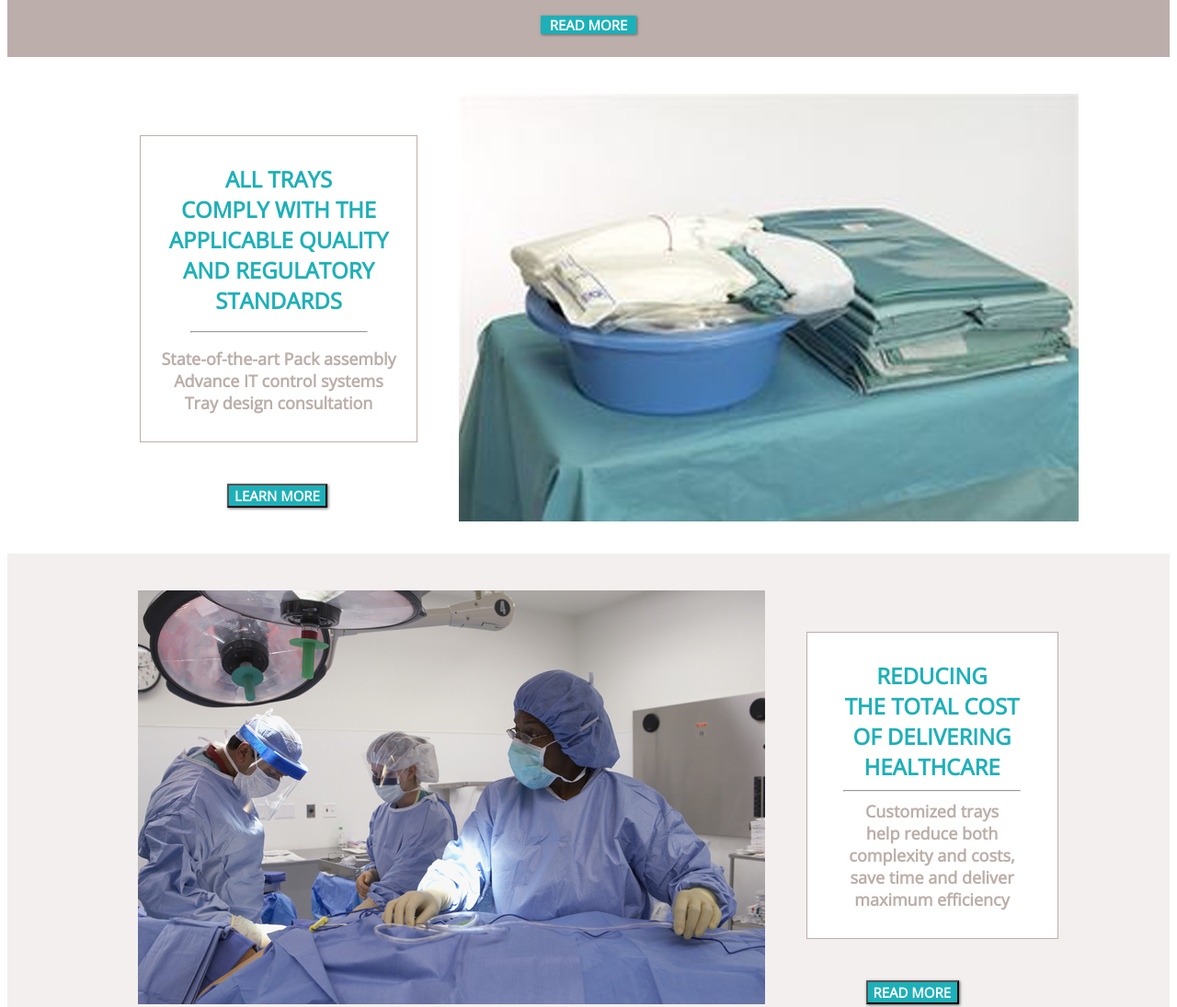
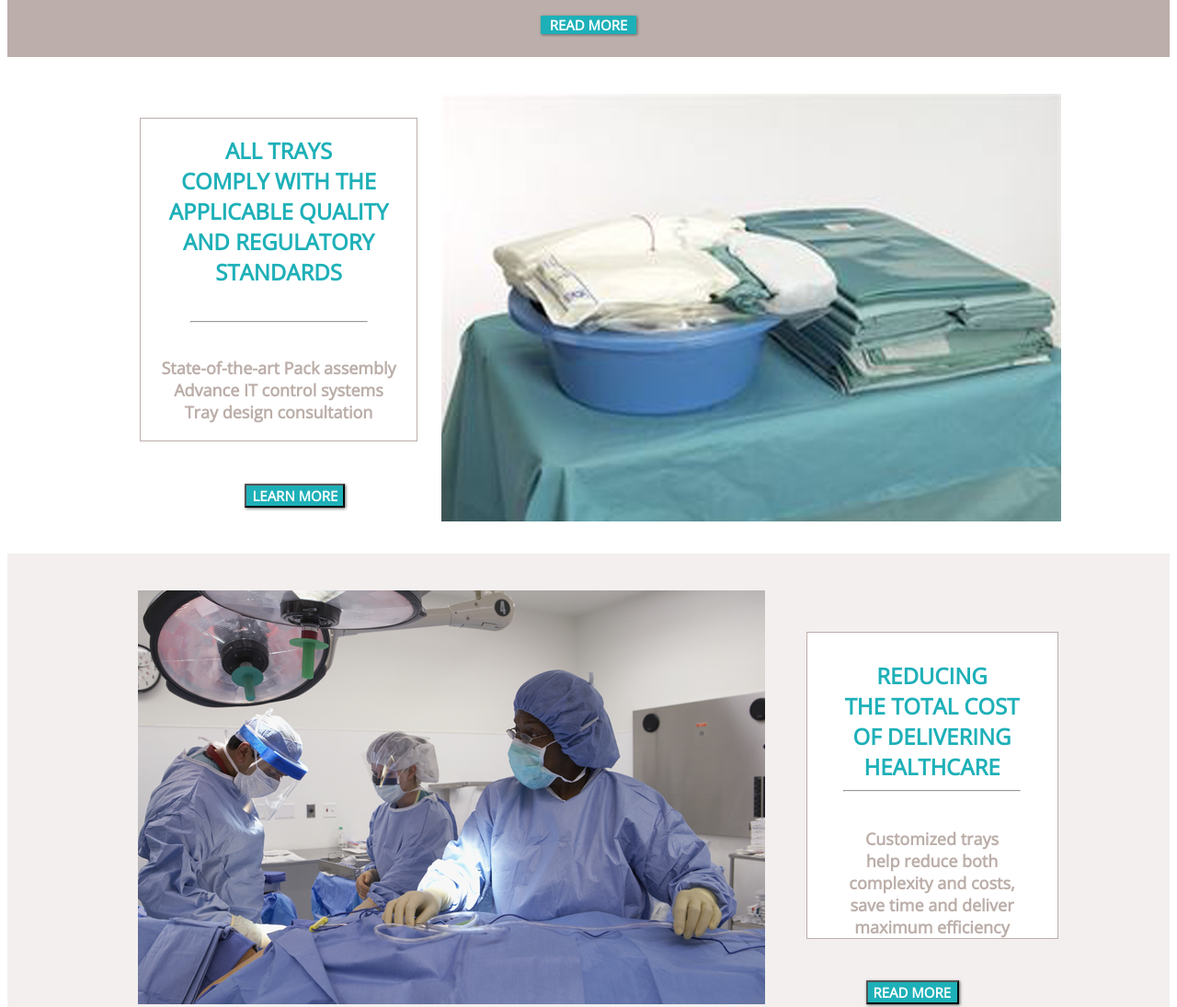
Before and after one commit to salifukayta/medoc, a plain HTML site: page html/HomePage.html in a window 1280 px wide. Shown: the part 3103-4198 px from the top of the page at 92% size. Drawn offline with nearby package versions, Linux system fonts and the light colour scheme.

Commit message:
- fix css part 9 for mobile

```diff
--- a/css/header.css
+++ b/css/header.css
@@ -629,18 +629,21 @@
 .menu_part9 {
     display: flex;
     flex-direction: column;
-    justify-content: space-between;
-    margin: 45px;
+    justify-content: space-around;
+    margin: 2vw;
     border: thin solid #bcaeaa;
     max-width: 300px;
     height: 350px;
     background-color: #ffffff;
 }
 
+.parg1_9 {
+    display: flex;
+    font-size: 25px;
+}
+
 .parg2_9 {
     display: flex;
-    position: relative;
-    top: -30px;
     font-size: 18px;
 }
 
--- a/html/HomePage.html
+++ b/html/HomePage.html
@@ -266,7 +266,7 @@
 	<div class="part2_1">
 
 		<div class="menu_part9">
-			<div class="parg1">
+			<div class="parg1_9">
 				<div class="menu_link1_1">
 					ALL TRAYS <br>
 					COMPLY WITH THE
```
